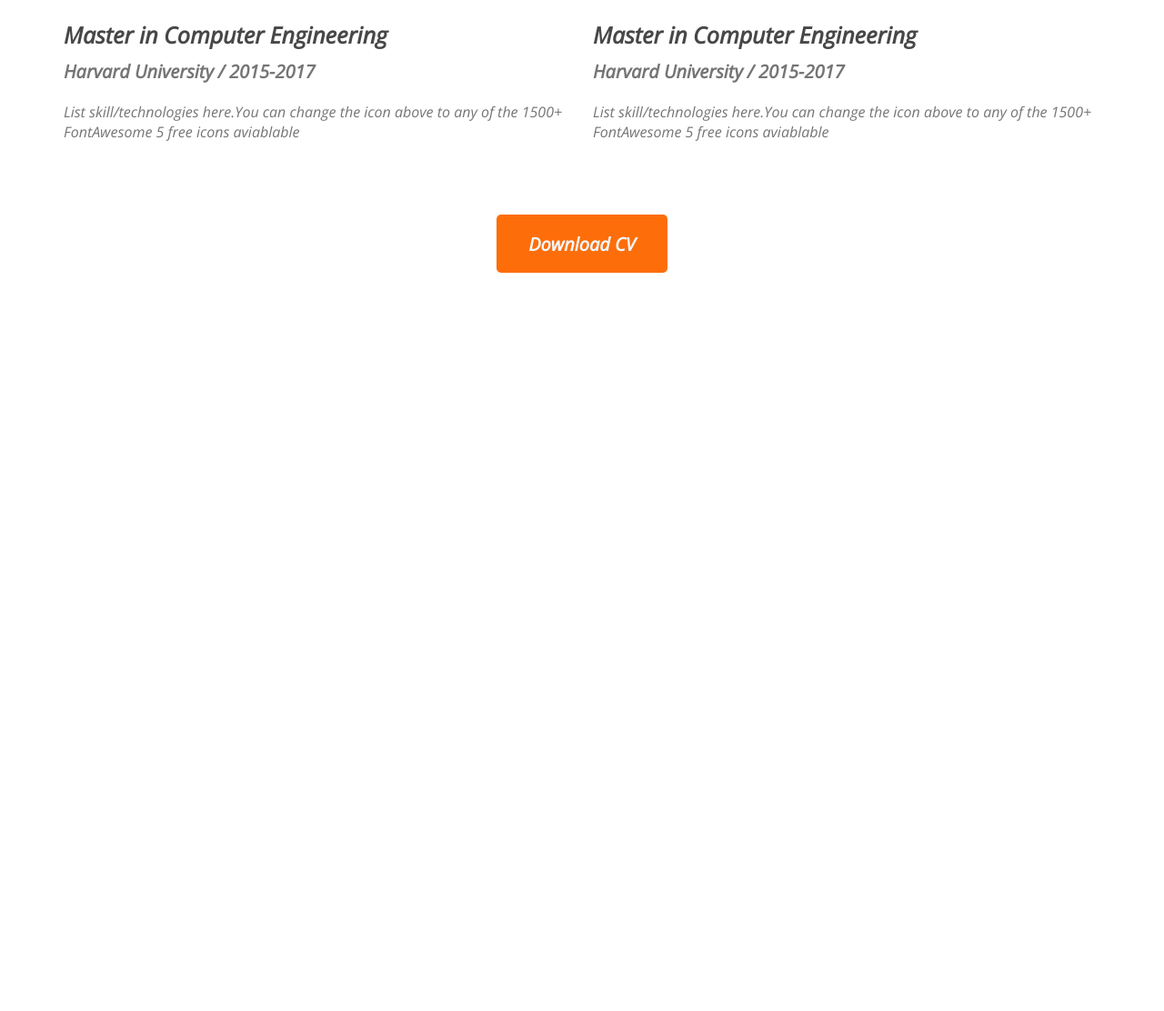
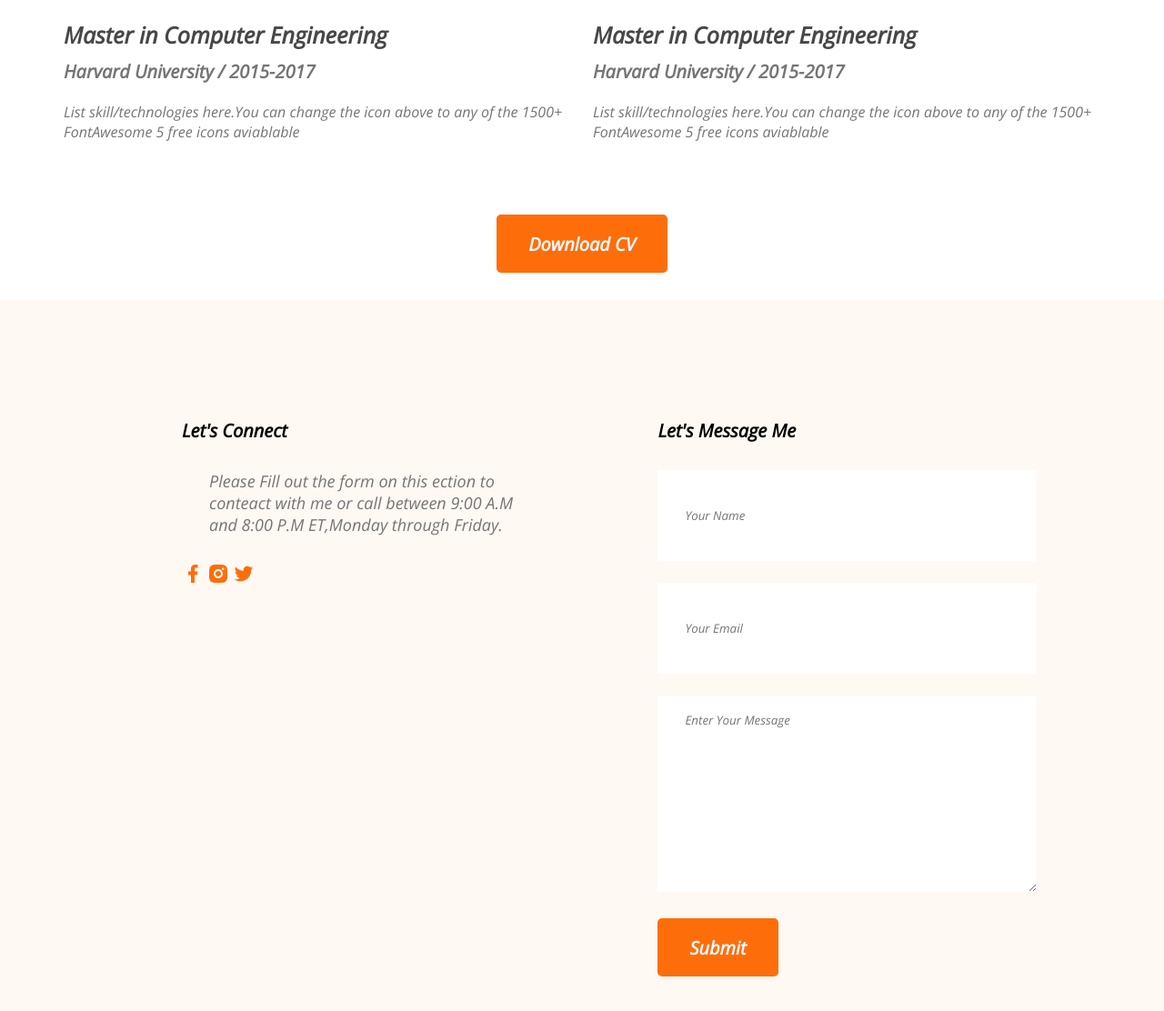
Before and after one commit to SaAbdullah131/Developer_Portfolio_simple, a plain HTML site: page index.html in a window 1280 px wide. Shown: the part 2435-3547 px from the top of the page at 91% size. Before the commit the page ends 2735 px from the top, so only its background shows below. Drawn offline with nearby package versions, Linux system fonts and the light colour scheme.

Commit message:
finish build a simple developer portfolio

```diff
--- a/index.html
+++ b/index.html
@@ -149,7 +149,33 @@
        </section>
     </main>
     <footer>
-
+        <!-- contact section -->
+        <section class="contact">
+            <div>
+                <h3 class="section-title">Let's Connect</h3>
+                <p class="section-description">
+                    Please Fill out the form on this ection to conteact with me or call between 9:00 A.M and 8:00 P.M ET,Monday through Friday.
+                </p>
+                <a href="https://www.facebook.com">
+                    <img src="images/icons/facebook.png" alt="">
+                </a>
+                <a href="https://www.instagram.com">
+                    <img src="images/icons/insta.png" alt="">
+                </a>
+                <a href="https://www.twitter.com">
+                    <img src="images/icons/twitter.png" alt="">
+                </a>
+            </div>
+            <div>
+                <h3 class="section-title">Let's Message Me</h3>
+                <form action="">
+                    <input type="text"name ="" id=""placeholder="Your Name">
+                    <input type="email" name="" id=""placeholder="Your Email">
+                    <textarea name="" id="" cols="30" rows="10" placeholder="Enter Your Message"></textarea>
+                    <input class="btn-primary" type="submit" value="Submit">
+                </form>
+            </div>
+        </section>
     </footer>
 </body>
 </html>
--- a/styles/portfolio.css
+++ b/styles/portfolio.css
@@ -166,3 +166,25 @@ padding:30px;
     margin-top:50px;
     text-align: center;
 }
+/* contact styles */
+.contact{
+    display: flex;
+    gap: 100px;
+    background-color: #FFF8F3;
+    padding:130px 200px;
+}
+.contact .section-title{
+text-align: left;
+}
+.contact input[type="text"],input[type="email"],textarea{
+    margin-bottom: 24px;
+    border:0px;
+    width: 100%;
+    padding: 18px 30px;
+}
+.contact a{
+    text-decoration: none;
+}
+input{
+    height: 64px;
+}
```
